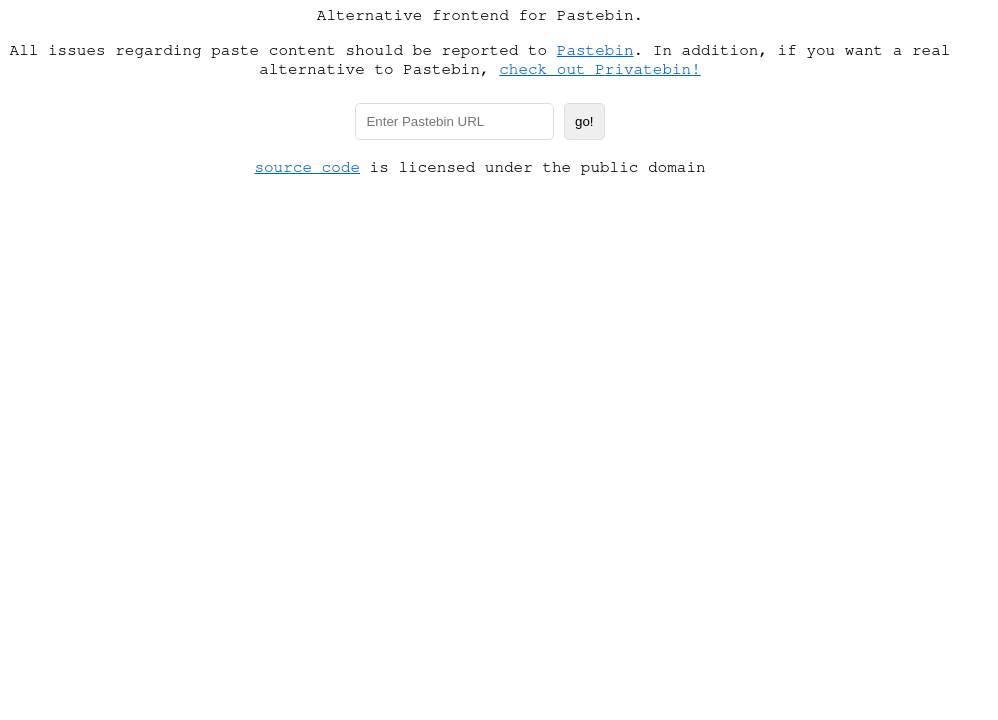
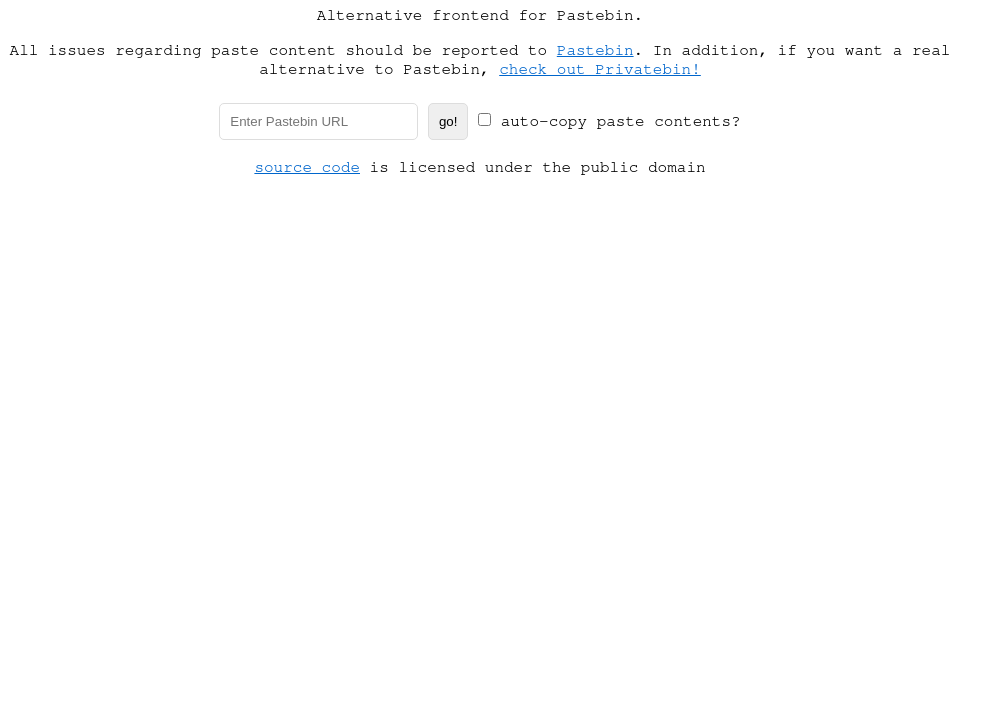
Before and after one commit to gigirassy/plaster, a website: page public/index.html in a window 1280 px wide. Shown: the part 80-800 px from the top of the page, without its empty margins (0-998 px from the left). Drawn offline with Linux system fonts and the light colour scheme.

Commit message:
Update index.html

```diff
--- a/public/index.html
+++ b/public/index.html
@@ -54,6 +54,10 @@
     <p>All issues regarding paste content should be reported to <a href="https://pastebin.com">Pastebin</a>. In addition, if you want a real alternative to Pastebin, <a href="https://privatebin.info">check out Privatebin!</a></p>
     <input type="text" id="pasteUrl" placeholder="Enter Pastebin URL">
     <button id="fetchBtn">go!</button>
+    <label>
+    <input type="checkbox" id="autoCopyCheckbox">
+    auto-copy paste contents?
+    </label>
     <script src="client.js" defer></script>
     <p><a href="https://github.com/gigirassy/plaster">source code</a> is licensed under the public domain</p></div>
 </body>
```
